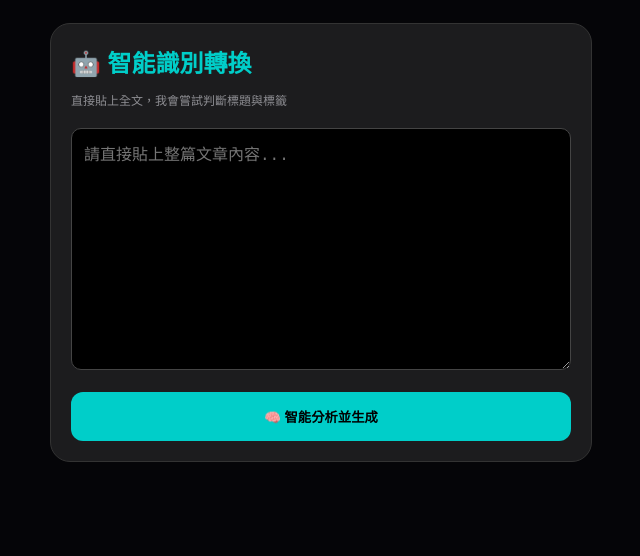
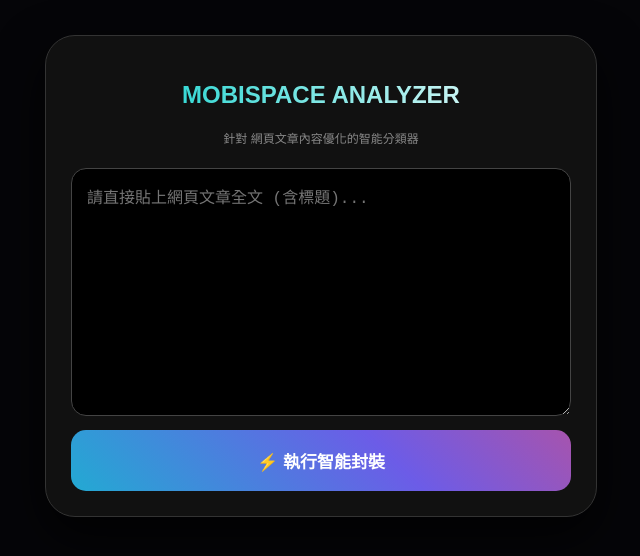
Before and after one commit to mobsp/mobsp.github.io, a Jekyll site: the page tol/convert/index.html, which Jekyll copies as it is, in a window 1280 px wide. Shown: the top 556 px of the page, without its empty margins (319-959 px from the left). Built offline with Jekyll 4.4.1, drawn with Linux system fonts in a browser that asks for light colours.

Commit message:
更新 index.html

```diff
--- a/tol/convert/index.html
+++ b/tol/convert/index.html
@@ -3,80 +3,105 @@
 <head>
     <meta charset="UTF-8">
     <meta name="viewport" content="width=device-width, initial-scale=1.0">
-    <title>Ⲙ𝔬ⲃ¡ⳝ𝔭ⲁ𝔠ⲉ | 智能模板轉換</title>
+    <title>Ⲙ𝔬ⲃ¡ⳝ𝔭ⲁ𝔠ⲉ | 文章轉換器</title>
     <style>
-        body { background: #050508; color: #fff; font-family: sans-serif; padding: 15px; }
-        .card { background: #1c1c1e; padding: 20px; border-radius: 20px; border: 1px solid #333; max-width: 500px; margin: auto; }
-        textarea { width: 100%; padding: 12px; margin: 8px 0; background: #000; border: 1px solid #444; color: #00cec9; border-radius: 10px; box-sizing: border-box; font-size: 16px; }
-        button { width: 100%; padding: 15px; background: #00cec9; border: none; border-radius: 12px; font-weight: bold; margin-top: 10px; color: #000; }
-        .auto-info { display: flex; gap: 10px; margin-top: 10px; }
-        .tag-chip { background: #333; padding: 5px 12px; border-radius: 20px; font-size: 12px; color: #00cec9; border: 1px solid #00cec9; }
+        :root { --accent: #00cec9; --nsfw: #ff4757; --glass: rgba(255, 255, 255, 0.1); }
+        body { background: #050508; color: #fff; font-family: sans-serif; padding: 15px; margin: 0; }
+        .card { background: #111; padding: 25px; border-radius: 30px; border: 1px solid #333; max-width: 500px; margin: 20px auto; box-shadow: 0 20px 50px rgba(0,0,0,0.8); }
+
+        /* 霓虹輸入框 */
+        textarea { width: 100%; padding: 15px; background: #000; border: 1px solid #444; color: var(--accent); border-radius: 15px; box-sizing: border-box; font-size: 16px; margin: 10px 0; transition: 0.3s; }
+        textarea:focus { border-color: var(--accent); box-shadow: 0 0 15px rgba(0,206,201,0.2); outline: none; }
+
+        /* 流光按鈕 */
+        .glow-btn { width: 100%; padding: 18px; border: none; border-radius: 15px; color: #fff; font-weight: bold; font-size: 17px; background: linear-gradient(45deg, #00cec9, #6c5ce7, #ff4757, #00cec9); background-size: 300%; animation: move 6s infinite; cursor: pointer; }
+        @keyframes move { 0% { background-position: 0% 50%; } 50% { background-position: 100% 50%; } 100% { background-position: 0% 50%; } }
+
+        /* 標籤視覺 */
+        .tag-list { display: flex; gap: 8px; margin: 10px 0; flex-wrap: wrap; }
+        .tag { padding: 4px 12px; border-radius: 50px; font-size: 12px; border: 1px solid var(--accent); color: var(--accent); background: rgba(0,206,201,0.1); }
+        .tag.red { border-color: var(--nsfw); color: var(--nsfw); background: rgba(255,71,87,0.1); box-shadow: 0 0 10px rgba(255,71,87,0.2); }
     </style>
 </head>
 <body>
     <div class="card">
-        <h2 style="color:#00cec9; margin:0 0 10px 0;">🤖 智能識別轉換</h2>
-        <p style="font-size:12px; color:#8e8e93;">直接貼上全文，我會嘗試判斷標題與標籤</p>
+        <h2 style="text-align:center; background: linear-gradient(to right, #00cec9, #fff); -webkit-background-clip: text; -webkit-text-fill-color: transparent;">MOBISPACE ANALYZER</h2>
+        <p style="font-size:12px; color:#888; text-align:center;">針對 網頁文章內容優化的智能分類器</p>
 
-        <textarea id="rawInput" rows="12" placeholder="請直接貼上整篇文章內容..."></textarea>
+        <textarea id="rawInput" rows="12" placeholder="請直接貼上網頁文章全文 (含標題)..."></textarea>
 
-        <button onclick="smartAnalyze()">🧠 智能分析並生成</button>
+        <button class="glow-btn" onclick="process()">⚡ 執行智能封裝</button>
 
-        <div id="outputArea" style="display:none; margin-top:20px;">
-            <div id="detectedInfo" style="margin-bottom:15px;">
-                <label style="font-size:12px; color:#8e8e93;">自動識別結果：</label>
-                <div id="tagContainer" class="auto-info"></div>
-            </div>
-            <textarea id="finalCode" rows="10" readonly></textarea>
-            <button onclick="copyCode()" style="background:#fff;">📋 複製代碼</button>
+        <div id="result" style="display:none; margin-top:20px;">
+            <div id="tags" class="tag-list"></div>
+            <textarea id="finalCode" rows="8" readonly></textarea>
+            <button onclick="copy()" style="background:#fff; color:#000; width:100%; padding:12px; border-radius:12px; font-weight:bold; border:none;">📋 複製 HTML 代碼</button>
         </div>
     </div>
 
 <script>
-        function smartAnalyze() {
+// 擴展 18 禁與敏感詞辨識 (針對搜尋引擎與成人內容)
+const NSFW_RE = /成人|18禁|色情|肉文|禁書|私密|裸露|性愛|porn|adult|nsfw|sex/i;
+
+function process() {
     const input = document.getElementById('rawInput').value.trim();
-            if(!input) return alert('部長，內容是空的喔！');
+    if(!input) return;
 
-            const lines = input.split('\n').filter(l => l.trim() !== '');
+    const lines = input.split('\n').filter(l => l.trim());
+    const title = lines[0];
+    const content = input.toLowerCase();
 
-            // 1. 自動判斷標題：通常第一行就是標題，或最長的那行
-            let title = lines[0].length < 50 ? lines[0] : "未命名文章";
+    // 智能標籤判斷
+    let tags = [];
+    let isNSFW = NSFW_RE.test(content);
 
-            // 2. 自動分析標籤 (簡單關鍵字法)
-            const tags = [];
-            const textContent = input.toLowerCase();
-            if(textContent.includes('js') || textContent.includes('code')) tags.push('技術');
-            if(textContent.includes('生活') || textContent.includes('今天')) tags.push('生活');
-            if(textContent.includes('夢') || textContent.includes('深海')) tags.push('隨筆');
-            if(tags.length === 0) tags.push('一般');
+    if(isNSFW) tags.push('R-18');
+    if(/玄幻|修仙|武俠/.test(content)) tags.push('奇幻');
+    if(/都市|言情|愛/.test(content)) tags.push('都市文學');
+    if(/短篇|散文|日記/.test(content)) tags.push('隨筆');
+    if(tags.length === 0) tags.push('故事回廊');
 
-            // 顯示標籤給部長看
-            const tagContainer = document.getElementById('tagContainer');
-            tagContainer.innerHTML = tags.map(t => `<span class="tag-chip"># ${t}</span>`).join('');
+    // 更新介面標籤
+    const tagBox = document.getElementById('tags');
+    tagBox.innerHTML = tags.map(t => `<span class="tag ${t==='R-18'?'red':''}">${t}</span>`).join('');
 
-            // 3. 生成段落
-            const paragraphs = lines.slice(1).map(line => `<p>${line.trim()}</p>`).join('\n                ');
+    // 段落處理
+    const paragraphs = lines.slice(1).map(l => `<p>${l.trim()}</p>`).join('\n                ');
 
-            // 4. 套用模板 (加入標籤 Meta)
+    // 輸出流光模板 (帶警示窗)
     const template = `<!DOCTYPE html>
 <html lang="zh-TW">
 <head>
     <meta charset="UTF-8">
     <meta name="viewport" content="width=device-width, initial-scale=1.0, viewport-fit=cover">
-    <meta name="keywords" content="${tags.join(',')}">
-    <title>${title} | Ⲙ𝔬ⲃ¡ⳝ𝔭ⲁ𝔠ⲉ</title>
+    <title>${title} | Ⲙ𝔬ⲃ¡ⳝ𝔭ⲁ𝔢</title>
     <style>
-        body { font-family: -apple-system, sans-serif; background: #000; color: #fff; line-height: 1.8; margin: 0; }
-        .article-container { max-width: 480px; margin: 0 auto; padding: 50px 20px; }
-        .tag-list { color: #00cec9; font-size: 14px; margin-bottom: 10px; }
-        .post-content p { margin-bottom: 25px; text-align: justify; font-size: 18px; }
+        body { background: #000; color: #eee; font-family: -apple-system, "Noto Sans TC", sans-serif; line-height: 1.8; margin: 0; }
+        .article { max-width: 500px; margin: 0 auto; padding: 60px 20px; }
+        h1 { font-size: 26px; color: #fff; text-shadow: 0 0 20px rgba(0,206,201,0.5); margin-bottom: 40px; }
+        .post-p p { margin-bottom: 28px; text-align: justify; font-size: 18px; letter-spacing: 0.8px; }
+
+        /* 閱讀警示彈窗 */
+        #nsfw-gate { position: fixed; inset: 0; background: rgba(0,0,0,0.95); backdrop-filter: blur(20px); z-index: 10000; display: flex; align-items: center; justify-content: center; }
+        .gate-box { width: 85%; max-width: 350px; padding: 40px 20px; border: 1px solid #ff4757; border-radius: 30px; text-align: center; background: #0a0000; }
+        .gate-box h2 { color: #ff4757; margin-bottom: 15px; }
+        .gate-btn { background: #ff4757; color: #fff; border: none; padding: 12px 40px; border-radius: 50px; font-weight: bold; margin-top: 20px; }
     </style>
 </head>
 <body>
-    <div class="article-container">
-        <div class="tag-list">${tags.map(t => '#' + t).join(' ')}</div>
-        <h1 style="font-size:26px;">${title}</h1>
-        <div class="post-content">
+    ${isNSFW ? `
+    <div id="nsfw-gate">
+        <div class="gate-box">
+            <h2>AGE RESTRICTED</h2>
+            <p style="font-size:14px; color:#888;">本內容可能包含成人題材，<br>存取前請確認您已成年。</p>
+            <button class="gate-btn" onclick="document.getElementById('nsfw-gate').remove()">確認成年並進入</button>
+        </div>
+    </div>` : ''}
+
+    <div class="article">
+        <div style="color:#00cec9; font-size:12px; margin-bottom:10px;">${tags.map(t=>'#'+t).join(' ')}</div>
+        <h1>${title}</h1>
+        <div class="post-p">
                 ${paragraphs}
         </div>
     </div>
@@ -84,14 +109,14 @@
 </html>`;
 
     document.getElementById('finalCode').value = template;
-            document.getElementById('outputArea').style.display = 'block';
+    document.getElementById('result').style.display = 'block';
 }
 
-        function copyCode() {
-            const code = document.getElementById('finalCode');
-            code.select();
+function copy() {
+    const el = document.getElementById('finalCode');
+    el.select();
     document.execCommand('copy');
-            alert('✅ 智能轉換完成！代碼已複製。');
+    alert('✨ 流光代碼已複製！');
 }
 </script>
 </body>
```
Lines whose indentation alone changed are shown as unchanged.
